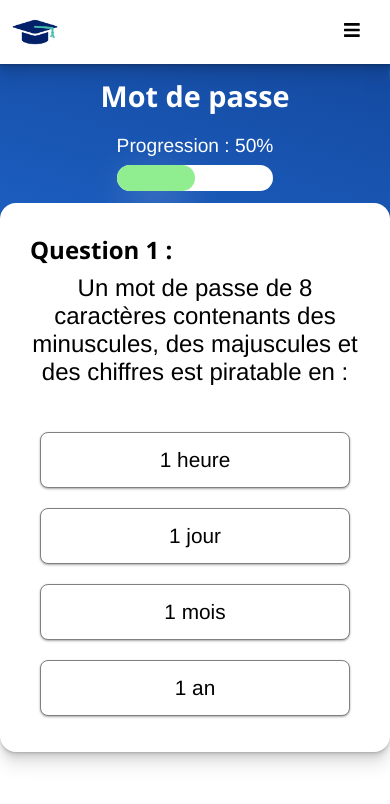
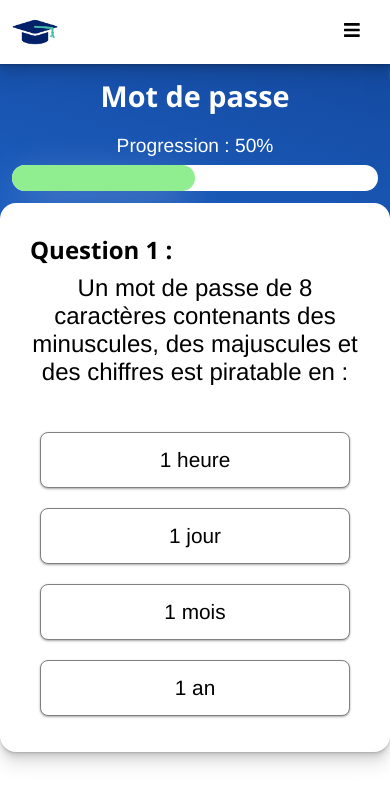
Before and after one commit to coulibib/cybersecurity, a Vue app: page /survey/0/0 in a window 390 px wide. Shown: the top 804 px of the page. Built offline with nearby package versions, Linux system fonts and the light colour scheme.

Commit message:
Fix responsive for progress bar

```diff
--- a/src/views/Survey.vue
+++ b/src/views/Survey.vue
@@ -394,7 +394,7 @@ section:nth-of-type(4) a:hover {
     display: none;
   }
 
-  section:nth-of-type(1) progress {
+  #progress {
     width: calc(100vw - 12px * 2) !important;
   }
 }
```
